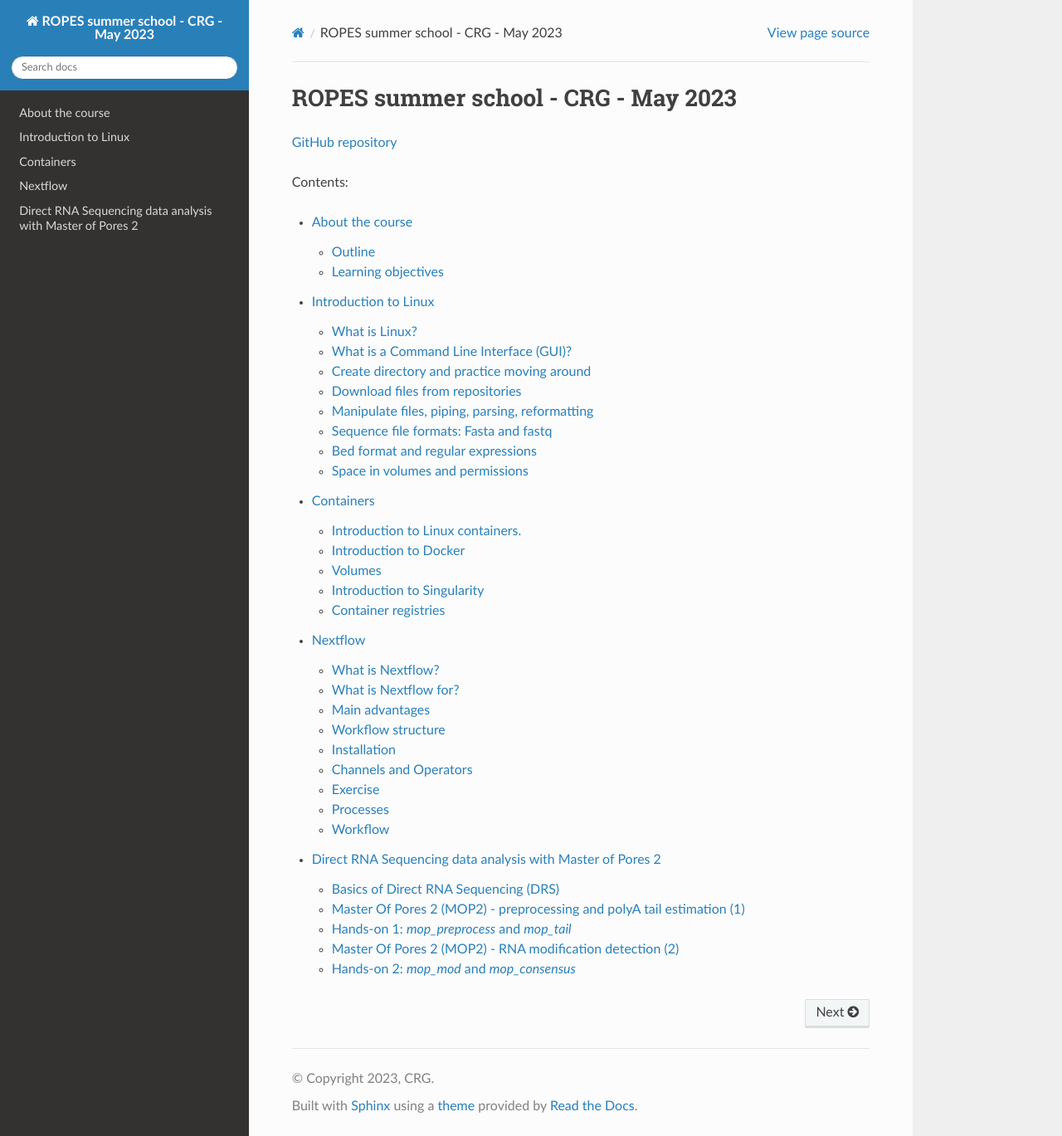
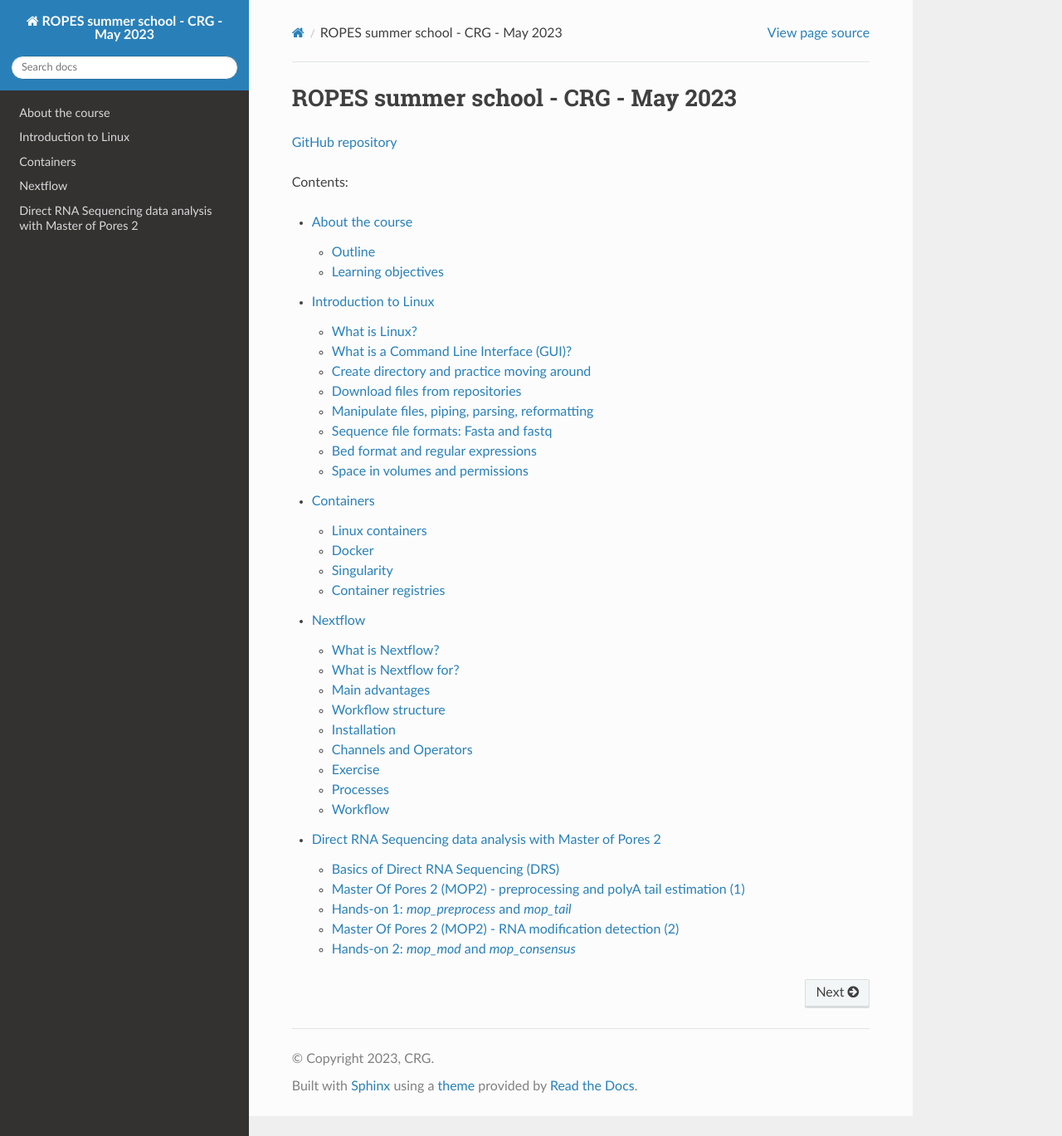
Before and after one commit to biocorecrg/ropes-linux-mop2-2023, a Sphinx documentation site: the page built from docs/index.rst, in a window 1280 px wide and 1369 px high. Shown: the whole window at 83% size. Built offline with Sphinx 7.4.7 and the Read the Docs theme 2.0.0, drawn with Linux system fonts in a browser that asks for light colours.

Commit message:
change sections

```diff
--- a/docs/containers.rst
+++ b/docs/containers.rst
@@ -4,8 +4,8 @@
 Containers
 *******************
 
-Introduction to Linux containers.
-=================================
+Linux containers
+================
 
 What are containers?
 ---------------------
@@ -75,8 +75,8 @@ History of containers
   :width: 550
 
 
-Introduction to Docker
-========================
+Docker
+======
 
 .. image:: https://connpass-tokyo.s3.amazonaws.com/thumbs/80/52/80521f18aec0945dfedbb471dad6aa1a.png
   :width: 400
@@ -397,7 +397,7 @@ Remove ALL non-running containers, images, etc. - **DO WITH MUCH MORE CARE!!!**
 
 
 Volumes
-=======
+-------
 
 Docker containers are fully isolated. It is necessary to mount volumes in order to handle input/output files.
 
@@ -416,8 +416,8 @@ Syntax: **--volume/-v** *host:container*
   > exit
 
 
-Introduction to Singularity
-=============================
+Singularity
+===========
 
 
 * Focus:
```
